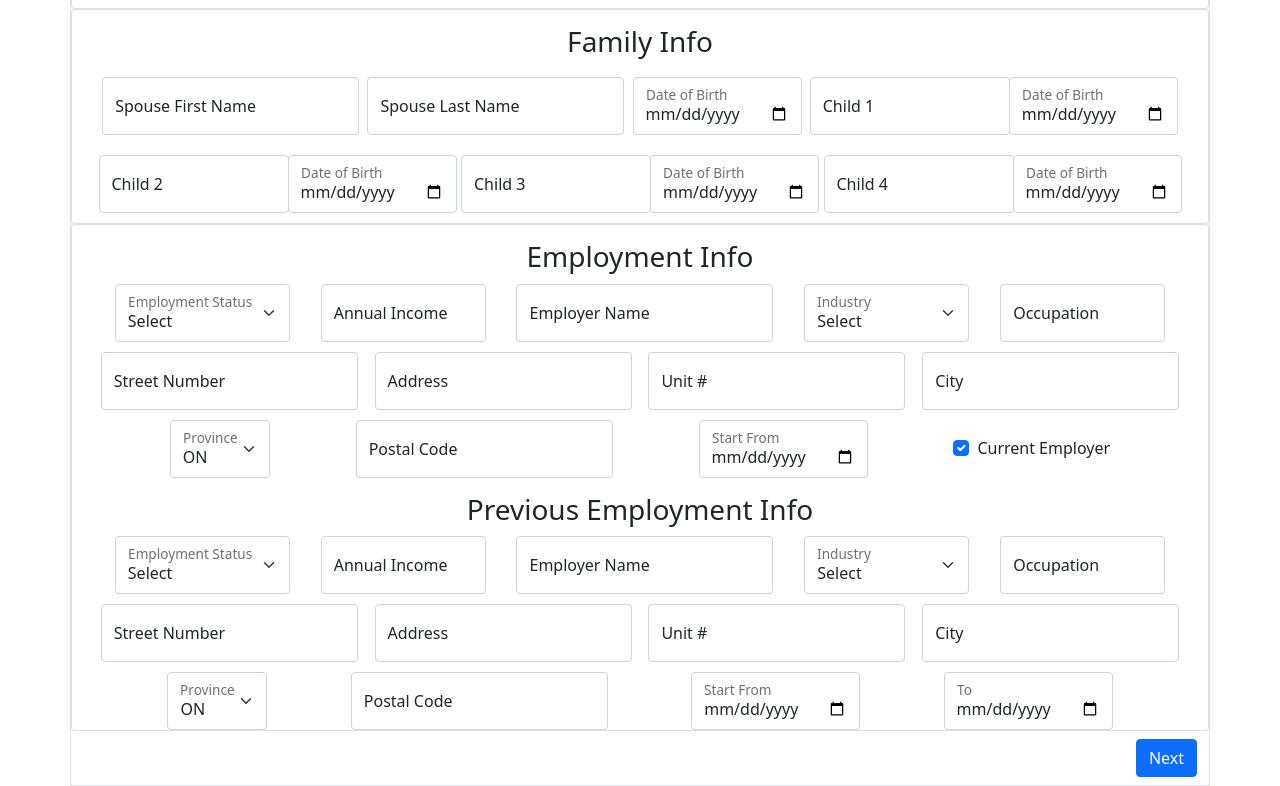
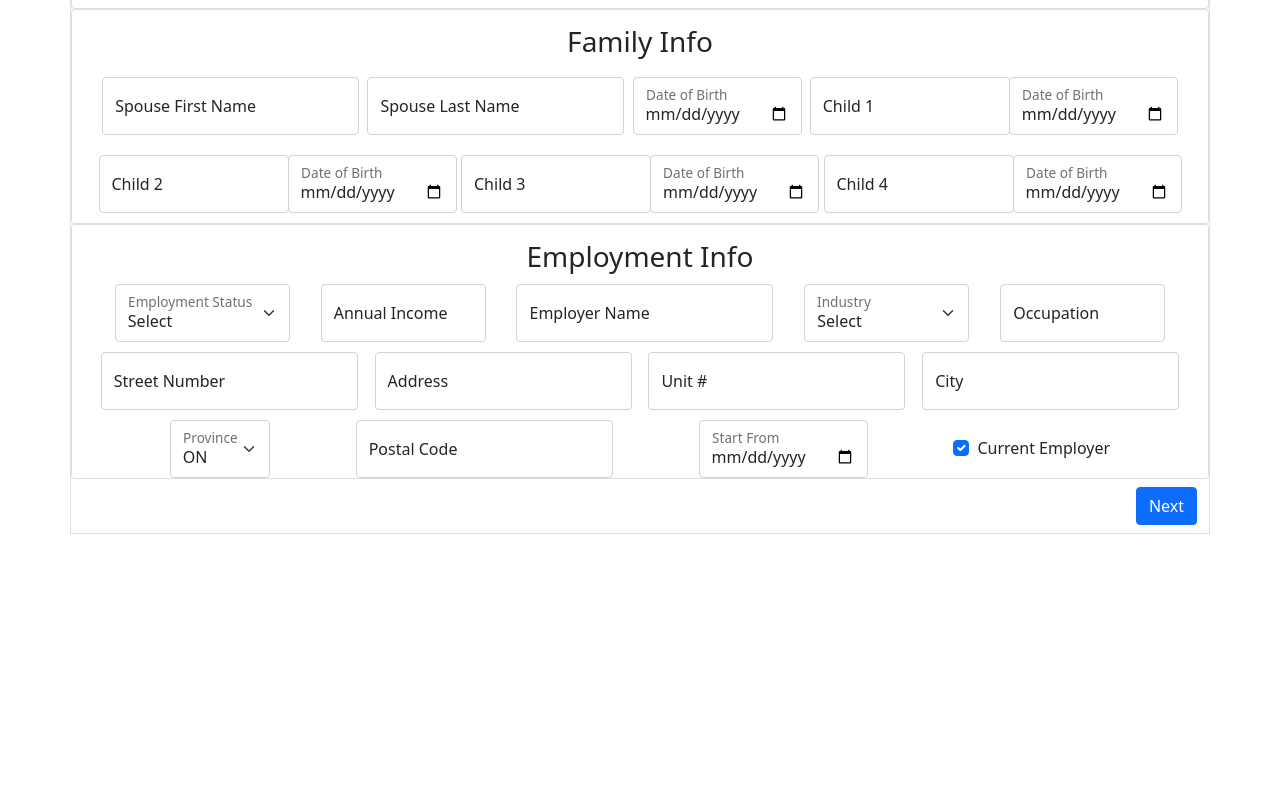
Before and after one commit to Yolanda-C-GitHub/ai-power-aifinancial-application, a React (Create React App) app in the folder Client/: page / in a window 1280 px wide. Shown: the part 696-1482 px from the top of the page. After the commit the page ends 1230 px from the top, so only its background shows below. Built offline with nearby package versions, Linux system fonts and the light colour scheme.

Commit message:
working on employerinfo data

```diff
--- a/Client/src/components/PersonalInfo/Personalinfoparts/EmploymentInfo.js
+++ b/Client/src/components/PersonalInfo/Personalinfoparts/EmploymentInfo.js
@@ -9,10 +9,16 @@ export default function EmploymentInfo(params) {
     const employerTo = useRef()
 
     const [currentEmployer, setCurrentEmployer]=useState(true)
-    const [showEmployer2, setShowEmployer2]=useState(true)
+    const [showEmployer2, setShowEmployer2]=useState(false)
 
 
     function displayPreviousEmploymentInfo(){
+        const startFromDate = moment(employerStartFrom.current.value, 'YYYY/MM/DD')
+        const todaysDate = moment(moment().startOf('day'), 'YYYY/MM/DD')
+        const daysBetweenStartToday = moment.duration(todaysDate.diff(startFromDate)).asDays()
+
+
+
 
     }
 
@@ -118,7 +124,13 @@ export default function EmploymentInfo(params) {
                 </FloatingLabel>
 
                 <FloatingLabel label='Start From'>
-                    <Form.Control type='date' placeholder='Start From' ref={employerStartFrom} onChange={(e)=>params.personalInfoEmploymentInfo.setDurationStart(e.target.value)} />
+                    <Form.Control type='date' placeholder='Start From' ref={employerStartFrom}
+                    onChange={(e)=>{
+                        params.personalInfoEmploymentInfo.setDurationStart(e.target.value);
+                        displayPreviousEmploymentInfo()
+
+                        }}
+                    />
                 </FloatingLabel>
 
 
```
